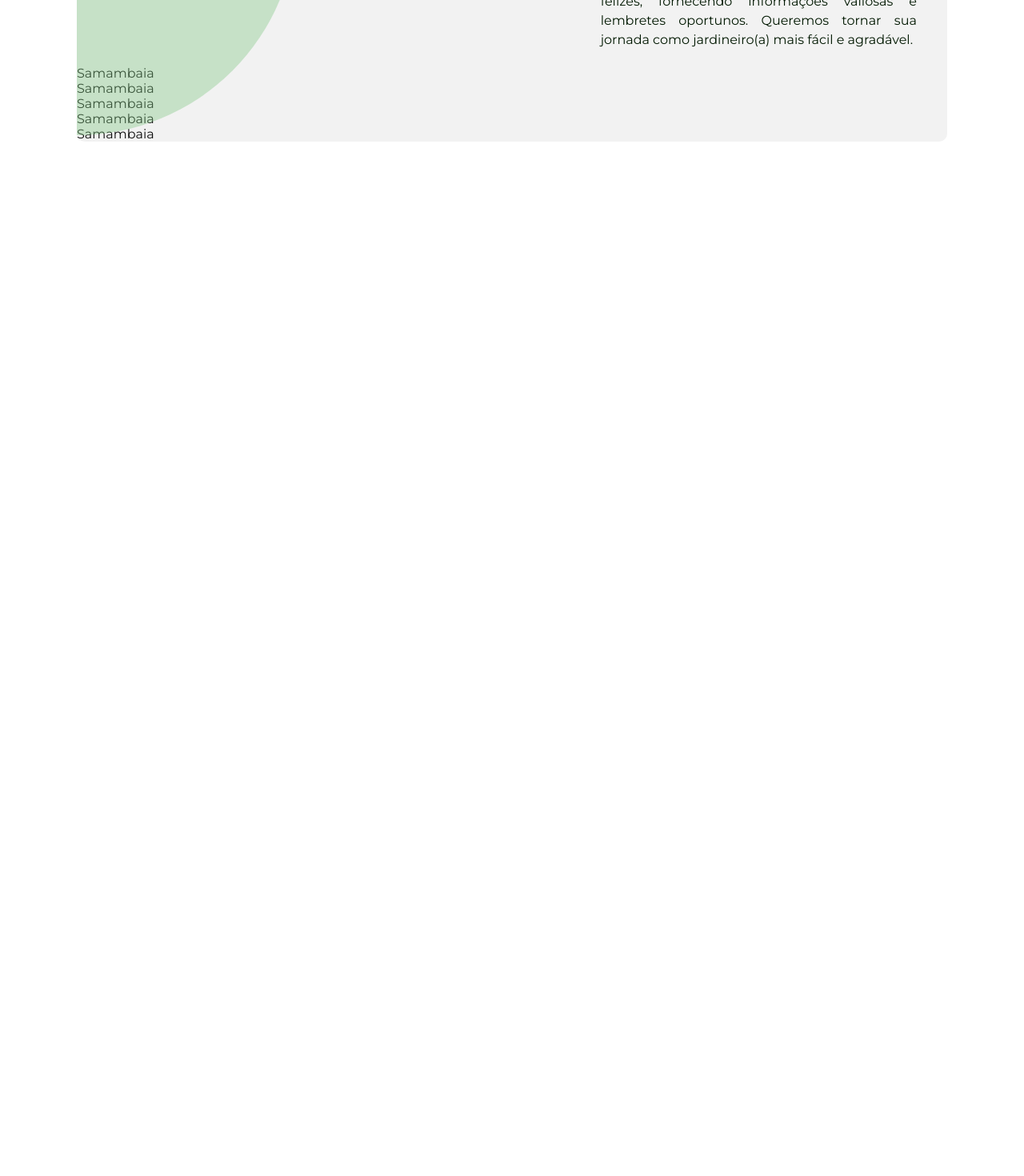
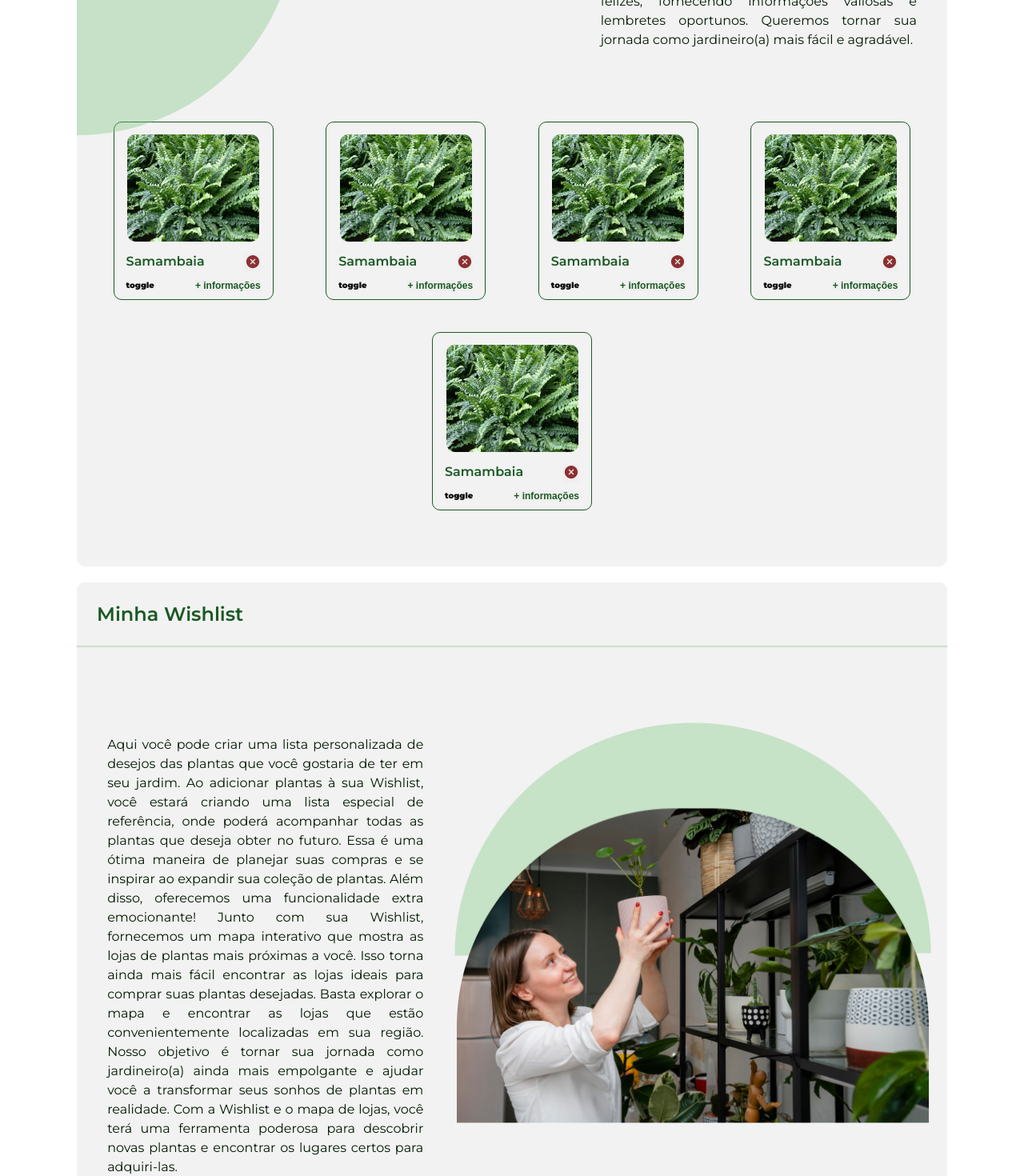
Before and after one commit to senac-pd1/florescer-front-end, a React (Vite) app: page /profile in a window 1280 px wide. Shown: the part 820-2290 px from the top of the page at 80% size. Before the commit the page ends 1017 px from the top, so only its background shows below. Built offline with nearby package versions, Linux system fonts and the light colour scheme.

Commit message:
finalizando section jardim e iniciando section wishlist

```diff
--- /dev/null
+++ b/src/components/PlantsCard/PlantsCardStyle.ts
@@ -0,0 +1,3 @@
+import styled from "styled-components";
+
+export const PlantsCart = styled.div``;
--- /dev/null
+++ b/src/components/ToggleSwitch/ToggleSwitchStyle.ts
@@ -0,0 +1,4 @@
+import styled from "styled-components";
+import { colorsVariables } from "../../style/VariablesStyle";
+
+export const StyledLabel = styled.label<{ checked: boolean }>``;
--- a/src/containers/UserGarden/UserGarden.tsx
+++ b/src/containers/UserGarden/UserGarden.tsx
@@ -1,11 +1,16 @@
 import { PlanstInterface } from "../../model/PlanstInterface";
 import imageGarden from "./../../assets/imageGarden.png";
+import imagePlant from "./../../assets/plant.png";
+import { IoCloseCircleSharp } from "react-icons/io5";
 import {
+  BtnInfosAndToggle,
+  BtnRemoveAndNamePlant,
   CircleShapeLeft,
   CircleShapeRight,
   ContainerInfo,
   GardenContainer,
   ImageCard,
+  PlantsGardenCard,
   TextCard,
   TitleGarden,
 } from "./UserGardenStyle";
@@ -15,7 +20,7 @@ const UserGarden = () => {
     {
       id: "1",
       name: "Samambaia",
-      img: "./../../assets/plant.png",
+      img: imagePlant,
       latinName: "Samambaia",
       toleratedLight: "Luz difusa (menos de 5.300 lux / 500 fc)",
       idealLight: "Luz forte (21.500 a 3.200 lux/2.000 a 300 fc)",
@@ -25,7 +30,7 @@ const UserGarden = () => {
     {
       id: "2",
       name: "Samambaia",
-      img: "./../../assets/plant.png",
+      img: imagePlant,
       latinName: "Samambaia",
       toleratedLight: "Luz difusa (menos de 5.300 lux / 500 fc)",
       idealLight: "Luz forte (21.500 a 3.200 lux/2.000 a 300 fc)",
@@ -35,7 +40,7 @@ const UserGarden = () => {
     {
       id: "3",
       name: "Samambaia",
-      img: "./../../assets/plant.png",
+      img: imagePlant,
       latinName: "Samambaia",
       toleratedLight: "Luz difusa (menos de 5.300 lux / 500 fc)",
       idealLight: "Luz forte (21.500 a 3.200 lux/2.000 a 300 fc)",
@@ -45,7 +50,7 @@ const UserGarden = () => {
     {
       id: "4",
       name: "Samambaia",
-      img: "./../../assets/plant.png",
+      img: imagePlant,
       latinName: "Samambaia",
       toleratedLight: "Luz difusa (menos de 5.300 lux / 500 fc)",
       idealLight: "Luz forte (21.500 a 3.200 lux/2.000 a 300 fc)",
@@ -55,7 +60,7 @@ const UserGarden = () => {
     {
       id: "5",
       name: "Samambaia",
-      img: "./../../assets/plant.png",
+      img: imagePlant,
       latinName: "Samambaia",
       toleratedLight: "Luz difusa (menos de 5.300 lux / 500 fc)",
       idealLight: "Luz forte (21.500 a 3.200 lux/2.000 a 300 fc)",
@@ -98,11 +103,25 @@ const UserGarden = () => {
           </p>
         </TextCard>
       </ContainerInfo>
-      {listPlants.map((plant: PlanstInterface, index: number) => (
-        <ul key={plant.id}>
-          <li>{plant.name}</li>
-        </ul>
-      ))}
+      <PlantsGardenCard>
+        {listPlants.map((plant: PlanstInterface, index: number) => (
+          <ul key={plant.id}>
+            <li>
+              <img src={plant.img} alt="imagem da planta" />
+            </li>
+            <BtnRemoveAndNamePlant>
+              <h3>{plant.name}</h3>
+              <button>
+                <IoCloseCircleSharp />
+              </button>
+            </BtnRemoveAndNamePlant>
+            <BtnInfosAndToggle>
+              <h3>toggle</h3>
+              <button>+ informações</button>
+            </BtnInfosAndToggle>
+          </ul>
+        ))}
+      </PlantsGardenCard>
     </GardenContainer>
   );
 };
--- a/src/containers/UserGarden/UserGardenStyle.ts
+++ b/src/containers/UserGarden/UserGardenStyle.ts
@@ -1,5 +1,5 @@
 import styled from "styled-components";
-import { colorsVariables } from "../../style/VariablesStyle";
+import { colorsVariables, uiVariables } from "../../style/VariablesStyle";
 
 export const GardenContainer = styled.section`
   background-color: ${colorsVariables.whiteBackground};
@@ -13,8 +13,8 @@ export const TitleGarden = styled.h2`
   padding: 25px;
   font-size: 24px;
   font-weight: 600;
-  color: ${colorsVariables.mediumDarkGreen};
-  border-bottom: 2px solid ${colorsVariables.mediumDarkGreen};
+  color: ${colorsVariables.green};
+  border-bottom: 2px solid ${colorsVariables.mediumGreenTransparent};
   margin-bottom: 20px;
 `;
 
@@ -75,3 +75,70 @@ export const ImageCard = styled.div`
     width: 100%;
   }
 `;
+
+export const PlantsGardenCard = styled.div`
+  display: flex;
+  flex-wrap: wrap;
+  justify-content: space-evenly;
+  padding: 50px 0;
+  ul {
+    width: 200px;
+    display: flex;
+    flex-direction: column;
+    align-items: center;
+    border: 1px solid ${colorsVariables.green};
+    border-radius: ${uiVariables.borderRadius};
+    margin: 20px;
+    li {
+      z-index: 2;
+      display: flex;
+      justify-content: space-between;
+      img {
+        margin: 15px 5px;
+        border-radius: ${uiVariables.borderRadius};
+      }
+    }
+  }
+`;
+
+export const BtnRemoveAndNamePlant = styled.li`
+  z-index: 2;
+  display: flex;
+  justify-content: space-between;
+  width: 100%;
+  h3 {
+    font-size: 16px;
+    color: ${colorsVariables.green};
+    font-weight: 600;
+    margin: 0 15px;
+  }
+  button {
+    margin: 0 15px;
+    color: ${colorsVariables.red};
+    border: none;
+
+    svg {
+      width: 20px;
+      height: 20px;
+    }
+  }
+`;
+
+export const BtnInfosAndToggle = styled.li`
+  z-index: 2;
+  display: flex;
+  justify-content: space-between;
+  width: 100%;
+  margin: 10px;
+  button {
+    margin: 0 15px;
+    color: ${colorsVariables.green};
+    font-size: 12px;
+    font-weight: 800;
+    border: none;
+  }
+  h3 {
+    margin: 0 15px;
+    font-size: 10px;
+  }
+`;
--- /dev/null
+++ b/src/containers/UserWishlist/UserWishlist.tsx
@@ -0,0 +1,103 @@
+import { PlanstInterface } from "../../model/PlanstInterface";
+import imagePlant from "./../../assets/plant.png";
+import imageWishlist from "./../../assets/imageWishlist.png";
+import { IoCloseCircleSharp } from "react-icons/io5";
+import {
+  ContainerInfoWishlist,
+  ImageCardWishlist,
+  TextCardWishlist,
+  TitleWishlist,
+  WishlistContainer,
+} from "./UserWishlistStyle";
+
+const UserWishlist = () => {
+  const listPlants = [
+    {
+      id: "1",
+      name: "Samambaia",
+      img: imagePlant,
+      latinName: "Samambaia",
+      toleratedLight: "Luz difusa (menos de 5.300 lux / 500 fc)",
+      idealLight: "Luz forte (21.500 a 3.200 lux/2.000 a 300 fc)",
+      watering: "Mantenha úmido entre as regas e pode secar entre as regas",
+      notification: true,
+    },
+    {
+      id: "2",
+      name: "Samambaia",
+      img: imagePlant,
+      latinName: "Samambaia",
+      toleratedLight: "Luz difusa (menos de 5.300 lux / 500 fc)",
+      idealLight: "Luz forte (21.500 a 3.200 lux/2.000 a 300 fc)",
+      watering: "Mantenha úmido entre as regas e pode secar entre as regas",
+      notification: true,
+    },
+    {
+      id: "3",
+      name: "Samambaia",
+      img: imagePlant,
+      latinName: "Samambaia",
+      toleratedLight: "Luz difusa (menos de 5.300 lux / 500 fc)",
+      idealLight: "Luz forte (21.500 a 3.200 lux/2.000 a 300 fc)",
+      watering: "Mantenha úmido entre as regas e pode secar entre as regas",
+      notification: true,
+    },
+    {
+      id: "4",
+      name: "Samambaia",
+      img: imagePlant,
+      latinName: "Samambaia",
+      toleratedLight: "Luz difusa (menos de 5.300 lux / 500 fc)",
+      idealLight: "Luz forte (21.500 a 3.200 lux/2.000 a 300 fc)",
+      watering: "Mantenha úmido entre as regas e pode secar entre as regas",
+      notification: false,
+    },
+    {
+      id: "5",
+      name: "Samambaia",
+      img: imagePlant,
+      latinName: "Samambaia",
+      toleratedLight: "Luz difusa (menos de 5.300 lux / 500 fc)",
+      idealLight: "Luz forte (21.500 a 3.200 lux/2.000 a 300 fc)",
+      watering: "Mantenha úmido entre as regas e pode secar entre as regas",
+      notification: false,
+    },
+  ];
+
+  return (
+    <WishlistContainer>
+      <TitleWishlist>Minha Wishlist</TitleWishlist>
+      <ContainerInfoWishlist>
+        <TextCardWishlist>
+          <p>
+            Aqui você pode criar uma lista personalizada de desejos das plantas
+            que você gostaria de ter em seu jardim. Ao adicionar plantas à sua
+            Wishlist, você estará criando uma lista especial de referência, onde
+            poderá acompanhar todas as plantas que deseja obter no futuro. Essa
+            é uma ótima maneira de planejar suas compras e se inspirar ao
+            expandir sua coleção de plantas. Além disso, oferecemos uma
+            funcionalidade extra emocionante! Junto com sua Wishlist, fornecemos
+            um mapa interativo que mostra as lojas de plantas mais próximas a
+            você. Isso torna ainda mais fácil encontrar as lojas ideais para
+            comprar suas plantas desejadas. Basta explorar o mapa e encontrar as
+            lojas que estão convenientemente localizadas em sua região. Nosso
+            objetivo é tornar sua jornada como jardineiro(a) ainda mais
+            empolgante e ajudar você a transformar seus sonhos de plantas em
+            realidade. Com a Wishlist e o mapa de lojas, você terá uma
+            ferramenta poderosa para descobrir novas plantas e encontrar os
+            lugares certos para adquiri-las.
+          </p>
+        </TextCardWishlist>
+        <ImageCardWishlist>
+          <img
+            src={imageWishlist}
+            alt="imagem de uma mulher colocando uma nova planta em sua estante"
+          />
+        </ImageCardWishlist>
+      </ContainerInfoWishlist>
+      <TitleWishlist>Lojas próximas</TitleWishlist>
+    </WishlistContainer>
+  );
+};
+
+export default UserWishlist;
--- /dev/null
+++ b/src/containers/UserWishlist/UserWishlistStyle.ts
@@ -0,0 +1,50 @@
+import styled from "styled-components";
+import { colorsVariables, uiVariables } from "../../style/VariablesStyle";
+
+export const WishlistContainer = styled.section`
+  background-color: ${colorsVariables.whiteBackground};
+  width: 85%;
+  margin: 20px auto;
+  border-radius: 10px;
+  position: relative;
+`;
+
+export const TitleWishlist = styled.h2`
+  padding: 25px;
+  font-size: 24px;
+  font-weight: 600;
+  color: ${colorsVariables.green};
+  border-bottom: 2px solid ${colorsVariables.mediumGreenTransparent};
+  margin-bottom: 20px;
+`;
+
+export const ContainerInfoWishlist = styled.div`
+  display: flex;
+  flex-wrap: wrap;
+  justify-content: space-evenly;
+  align-items: center;
+  width: 100%;
+  margin-top: 90px;
+`;
+
+export const TextCardWishlist = styled.div`
+  color: ${colorsVariables.darkGreen};
+  z-index: 2;
+  flex-basis: 40%;
+  max-width: 800px;
+  p {
+    text-align: justify;
+    font-size: 16px;
+    line-height: 24px;
+    margin: 20px;
+  }
+`;
+
+export const ImageCardWishlist = styled.div`
+  z-index: 2;
+  flex-basis: 55%;
+  max-width: 600px;
+  img {
+    width: 100%;
+  }
+`;
--- a/src/pages/ProfilePage/ProfilePage.tsx
+++ b/src/pages/ProfilePage/ProfilePage.tsx
@@ -2,6 +2,7 @@ import { Link } from "react-router-dom";
 import Header from "../../containers/Header/Header";
 import { BackButton } from "./ProfilePageStyle";
 import UserGarden from "../../containers/UserGarden/UserGarden";
+import UserWishlist from "../../containers/UserWishlist/UserWishlist";
 
 const ProfilePage = () => {
   return (
@@ -11,6 +12,7 @@ const ProfilePage = () => {
         <Link to="/">Voltar para Home</Link>
       </BackButton>
       <UserGarden />
+      <UserWishlist />
     </>
   );
 };
--- a/src/style/VariablesStyle.ts
+++ b/src/style/VariablesStyle.ts
@@ -13,6 +13,7 @@ export const colorsVariables = {
   black: "#0D0D0D",
   boxShadow: "2px 2px 2px 2px rgba(0, 0, 0, 0.2)",
   borderColor: "1px solid #001801",
+  red: "#8C3030",
 };
 
 export const uiVariables = {
```
Also changed, not shown: src/components/PlantsCard/PlantsCard.tsx (added, +15 -0 lines), src/components/ToggleSwitch/ToggleSwitch.tsx (added, +14 -0 lines), src/assets/imageWishlist.png (added).
